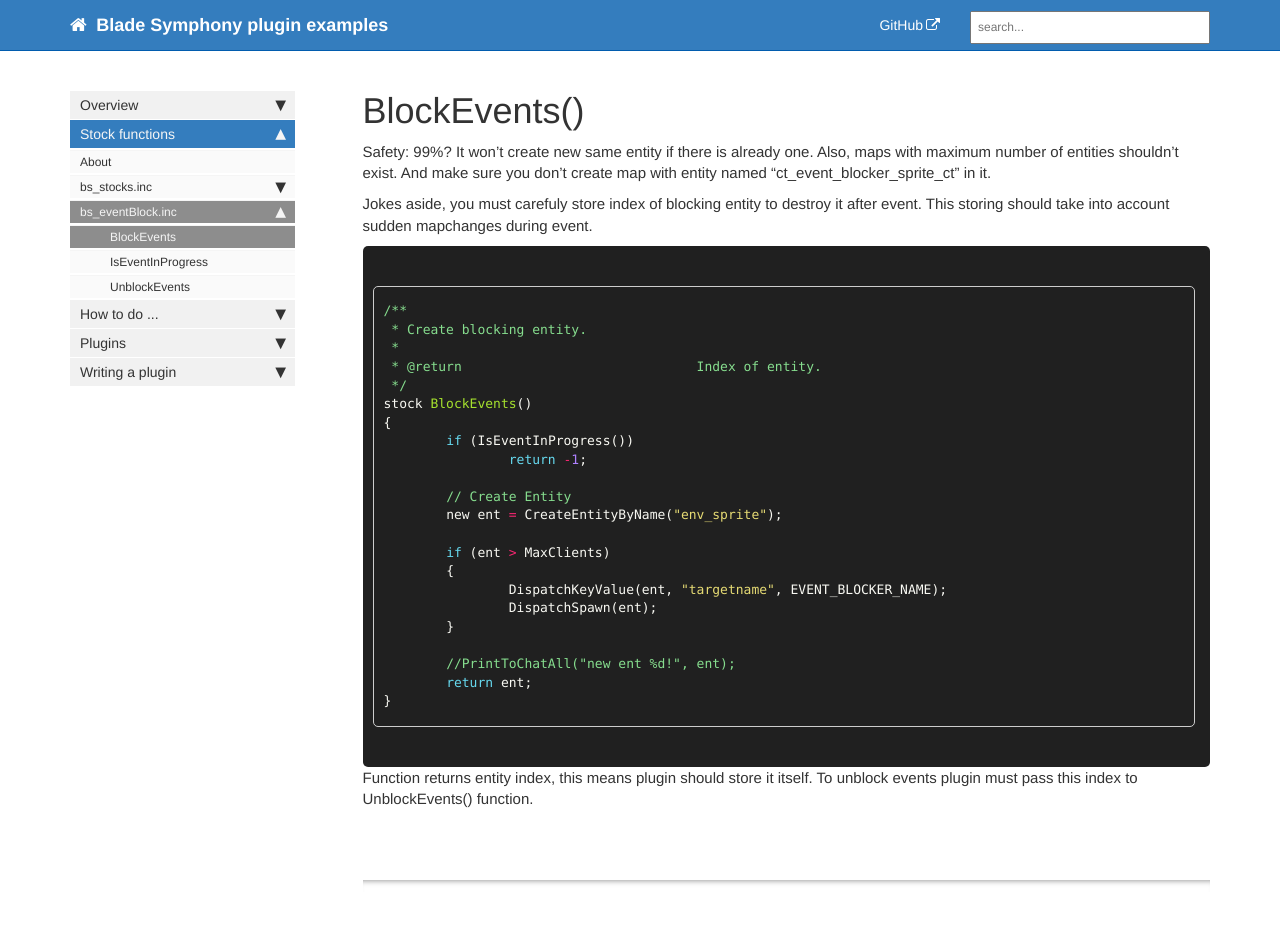
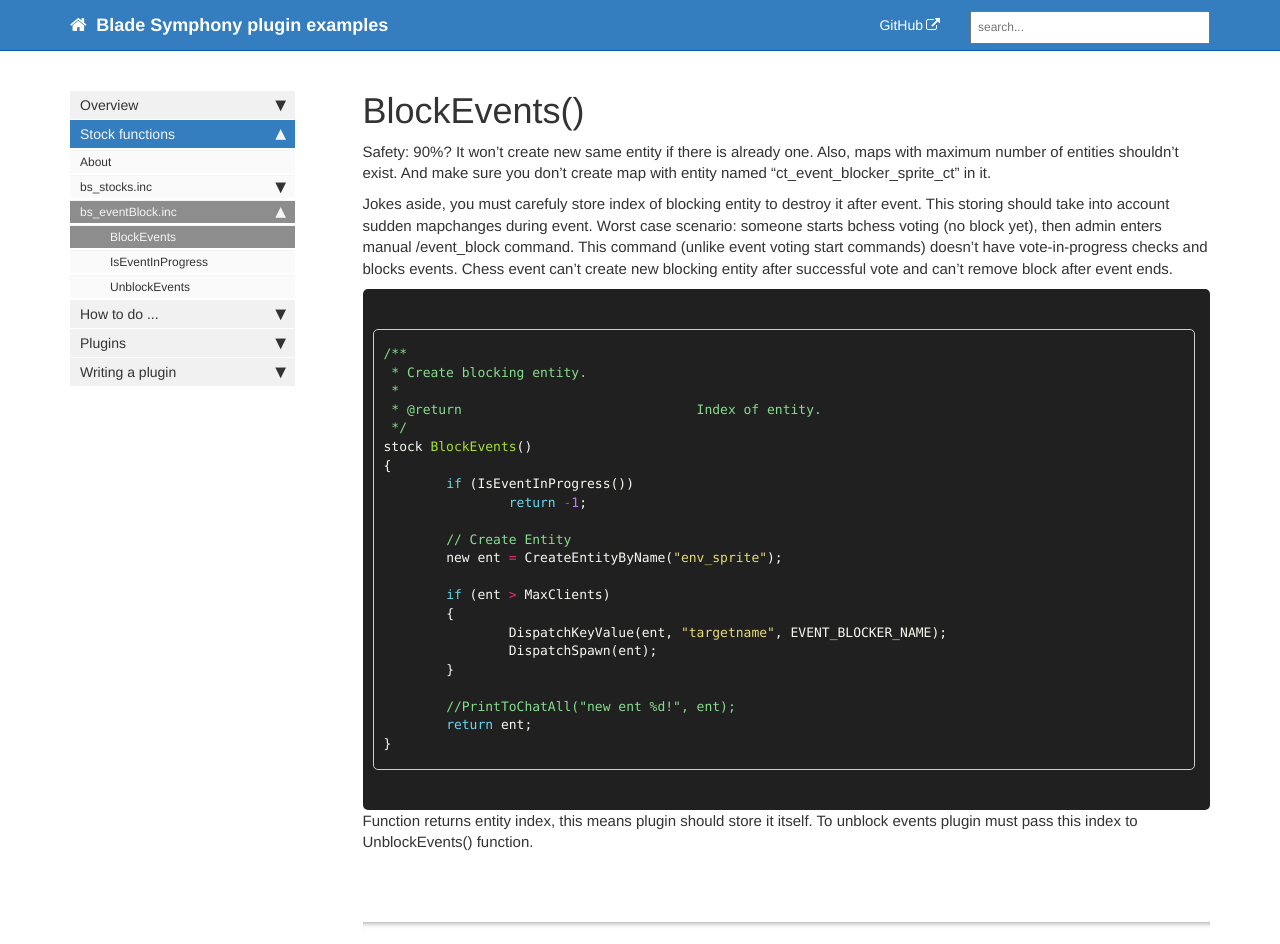
Before and after one commit to DiretideCandy/Blade-Symphony-Plugin-Examples, a Jekyll site: the page built from docs/pages/mydoc/eventblock_BlockEvents.md, in a window 1280 px wide and 944 px high. Built offline with Jekyll 4.4.1, drawn with Linux system fonts in a browser that asks for light colours; nearby versions of some CDN libraries; comment, search, counter and statistics services are not loaded.

Commit message:
Updated BlockEvents()

````diff
--- a/docs/pages/mydoc/eventblock_BlockEvents.md
+++ b/docs/pages/mydoc/eventblock_BlockEvents.md
@@ -8,9 +8,9 @@ permalink: eventblock_BlockEvents.html
 folder: mydoc
 ---
 
-Safety: 99%? It won't create new same entity if there is already one. Also, maps with maximum number of entities shouldn't exist. And make sure you don't create map with entity named "ct_event_blocker_sprite_ct" in it.
+Safety: 90%? It won't create new same entity if there is already one. Also, maps with maximum number of entities shouldn't exist. And make sure you don't create map with entity named "ct_event_blocker_sprite_ct" in it.
 
-Jokes aside, you must carefuly store index of blocking entity to destroy it after event. This storing should take into account sudden mapchanges during event.
+Jokes aside, you must carefuly store index of blocking entity to destroy it after event. This storing should take into account sudden mapchanges during event. Worst case scenario: someone starts bchess voting (no block yet), then admin enters manual /event_block command. This command (unlike event voting start commands) doesn't have vote-in-progress checks and blocks events. Chess event can't create new blocking entity after successful vote and can't remove block after event ends.
 
 ```c
 /**
````
